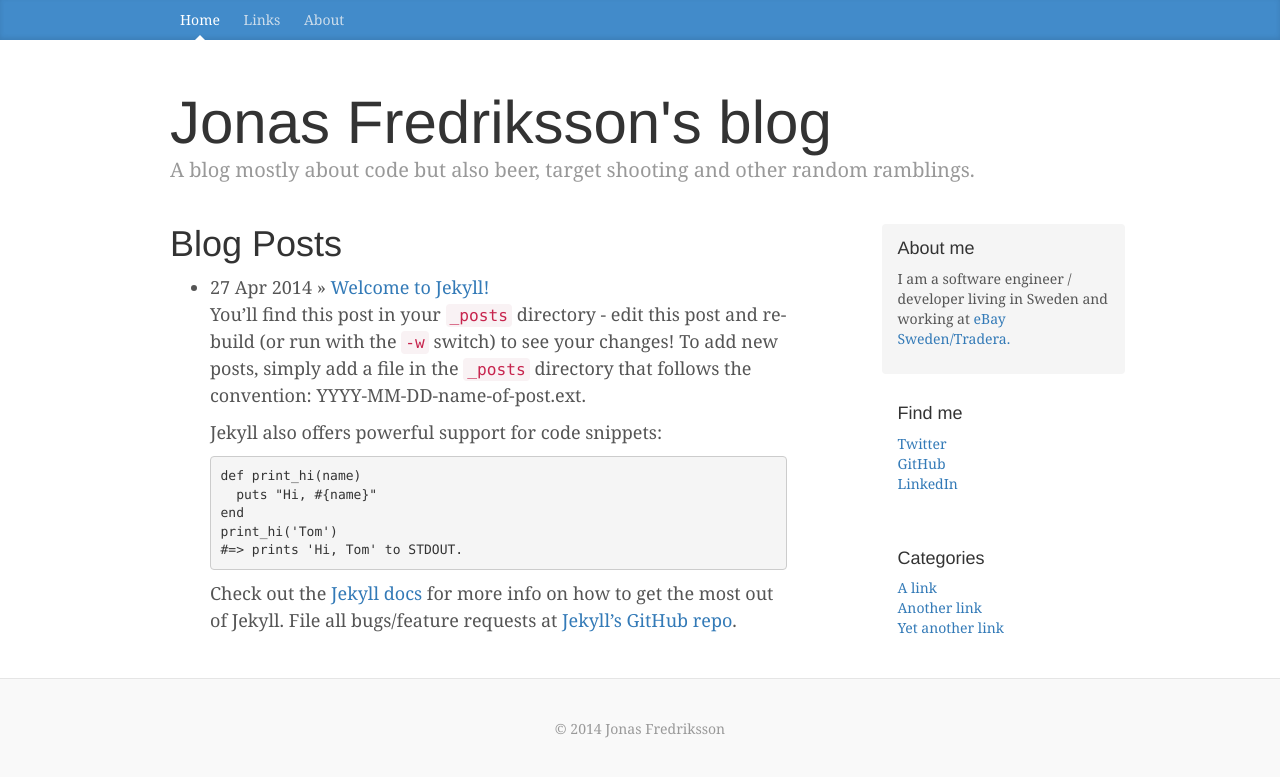
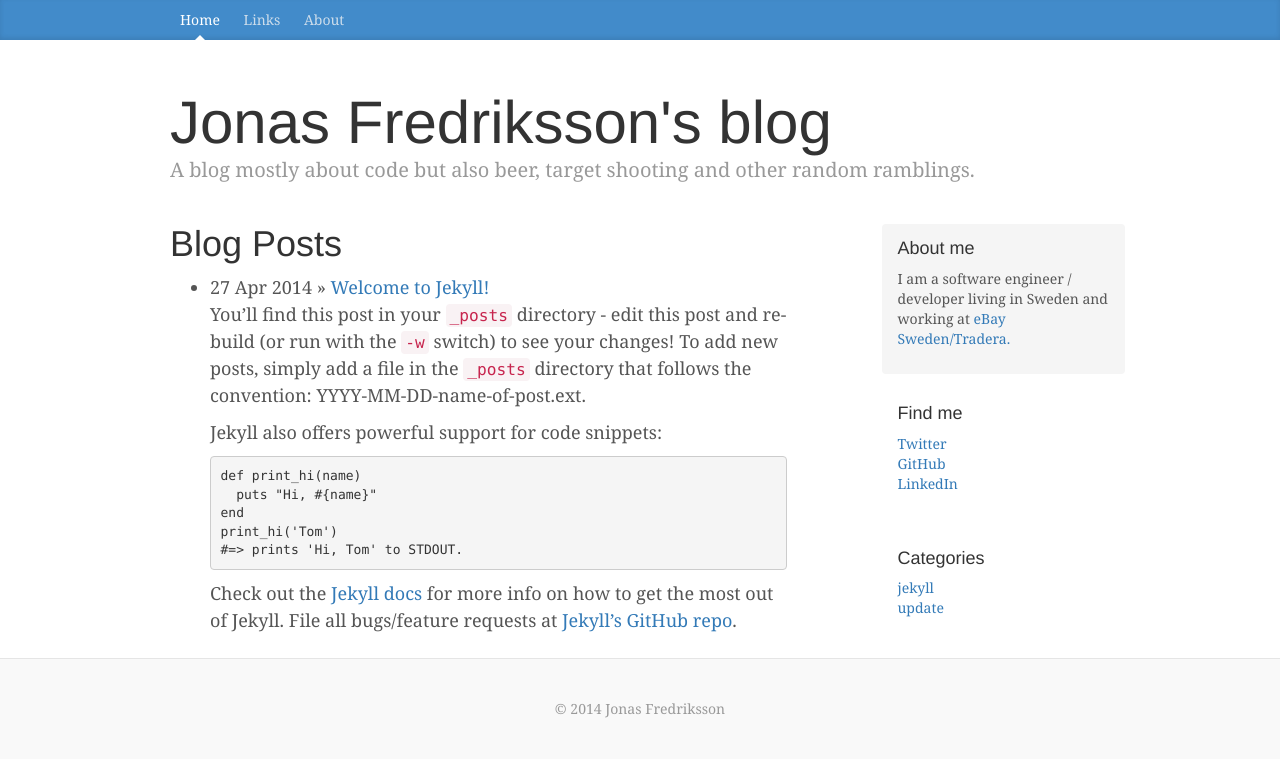
Before and after one commit to jonasf/jonasf.github.io, a Jekyll site: the page built from index.html, in a window 1280 px wide. Shown: the top 777 px of the page. Built offline with Jekyll 4.4.1, drawn with Linux system fonts in a browser that asks for light colours; nearby versions of some CDN libraries; Markdown is read by kramdown in place of the engine named in the settings.

Commit message:
Creating a list of actual categories

```diff
--- a/_layouts/default.html
+++ b/_layouts/default.html
@@ -52,9 +52,9 @@
               <div class="sidebar-module">
                 <h4>Categories</h4>
                 <ol class="list-unstyled">
-                  <li><a href="#">A link</a></li>
-                  <li><a href="#">Another link</a></li>
-                  <li><a href="#">Yet another link</a></li>
+                  {% for category in site.categories %}
+                    <li><a name="{{ category | first }}">{{ category | first }}</a>
+                  {% endfor %}
                 </ol>
               </div>
             </div><!-- /.blog-sidebar -->
```
